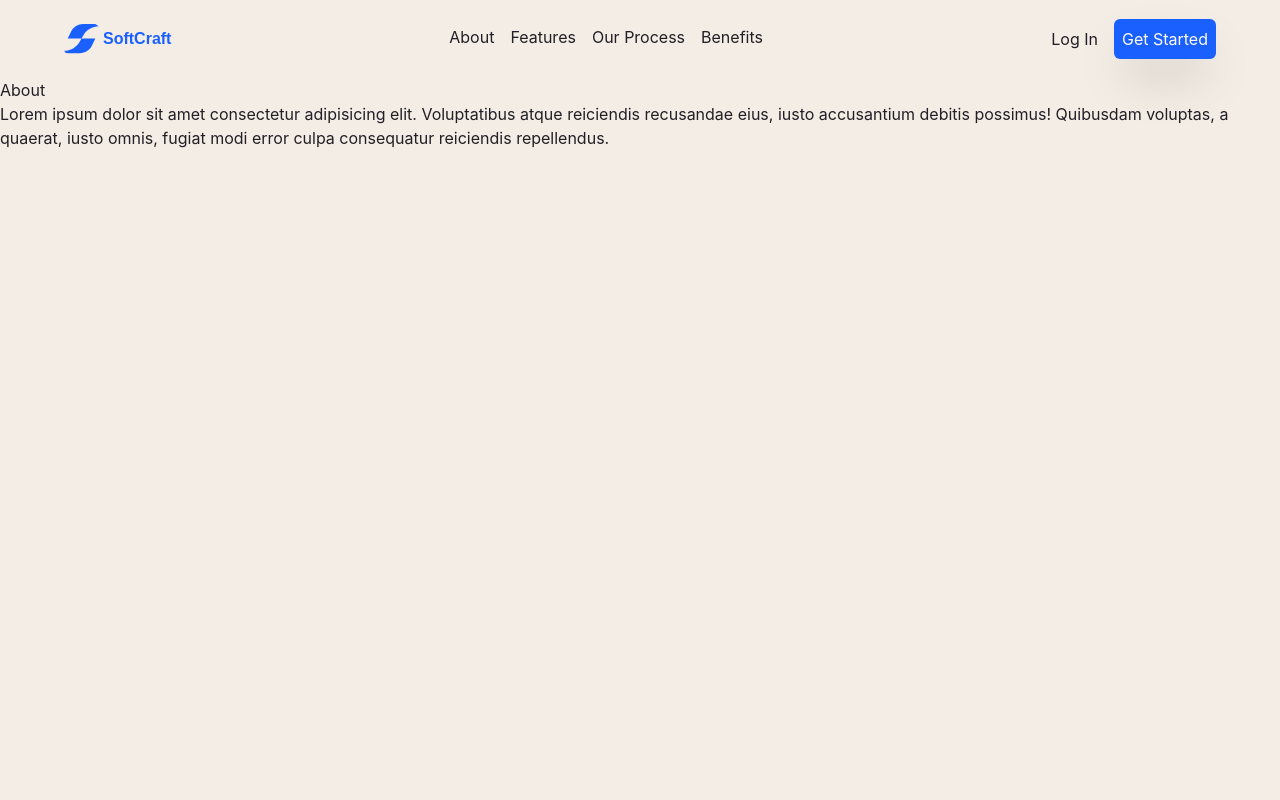
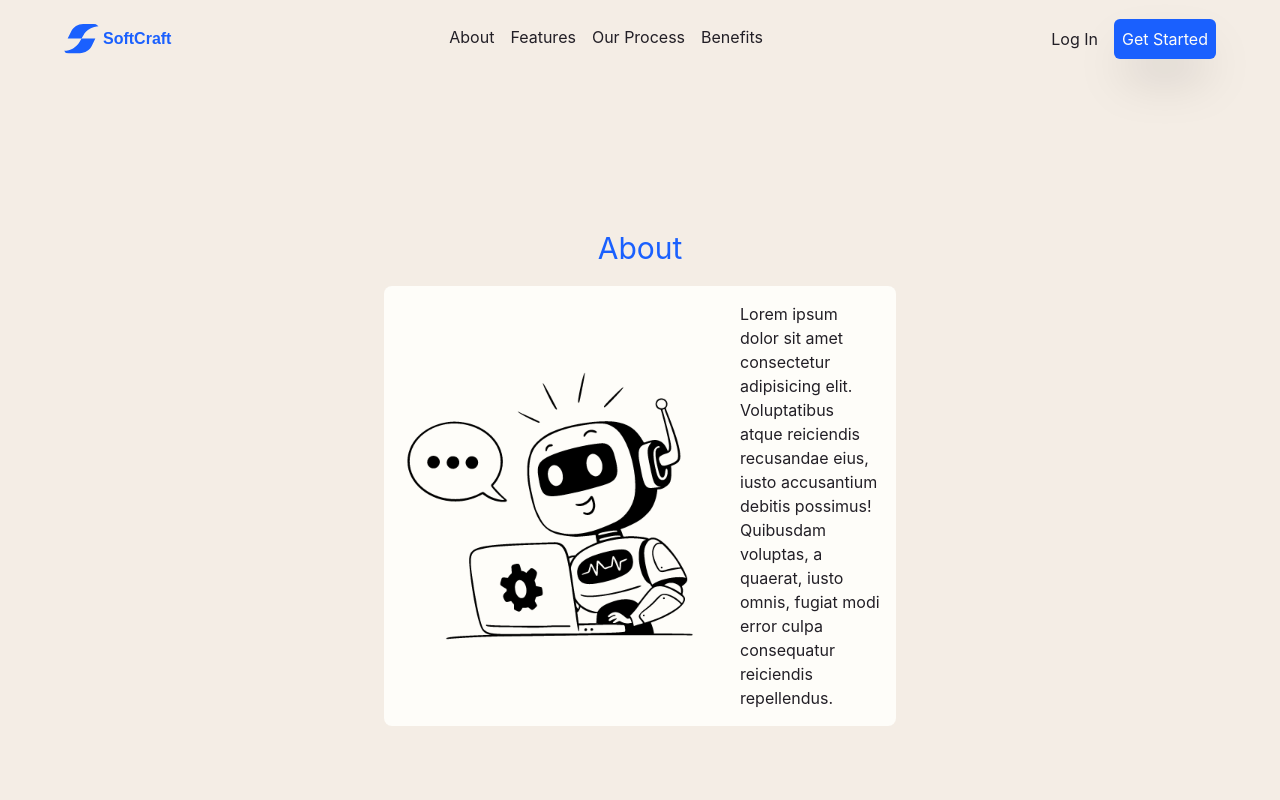
Before and after one commit to brenoob/landing-page, a Vue app in the folder ai-plataform/: page /about in a window 1280 px wide. Shown: the top 800 px of the page. Built offline with nearby package versions, Linux system fonts and the light colour scheme.

Commit message:
ending About

```diff
--- /dev/null
+++ b/ai-plataform/src/components/AboutComponent.vue
@@ -0,0 +1,11 @@
+<template>
+    <div class="about h-screen flex flex-col justify-center items-center">
+        <h1 class="text-3xl mb-5 text-center text-primary"> About </h1>
+        <div class="flex bg-card rounded-lg p-4 mx-96 gap-10 items-center">
+            <img src="../assets/images/Assistant-1--Streamline-Milano.svg" alt="">
+
+            <p class="text-text dark:text-textSecond">Lorem ipsum dolor sit amet consectetur adipisicing elit. Voluptatibus atque reiciendis recusandae eius, iusto accusantium debitis possimus! Quibusdam voluptas, a quaerat, iusto omnis, fugiat modi error culpa consequatur reiciendis repellendus.</p>
+        </div>
+
+    </div>
+</template>
--- a/ai-plataform/src/views/AboutView.vue
+++ b/ai-plataform/src/views/AboutView.vue
@@ -1,4 +1,8 @@
 <template>
-    <h1> About </h1>
-    <p>Lorem ipsum dolor sit amet consectetur adipisicing elit. Voluptatibus atque reiciendis recusandae eius, iusto accusantium debitis possimus! Quibusdam voluptas, a quaerat, iusto omnis, fugiat modi error culpa consequatur reiciendis repellendus.</p>
+    <AboutComponent />
 </template>
+
+<script setup lang="ts">
+import AboutComponent from '@/components/AboutComponent.vue';
+
+</script>
```
